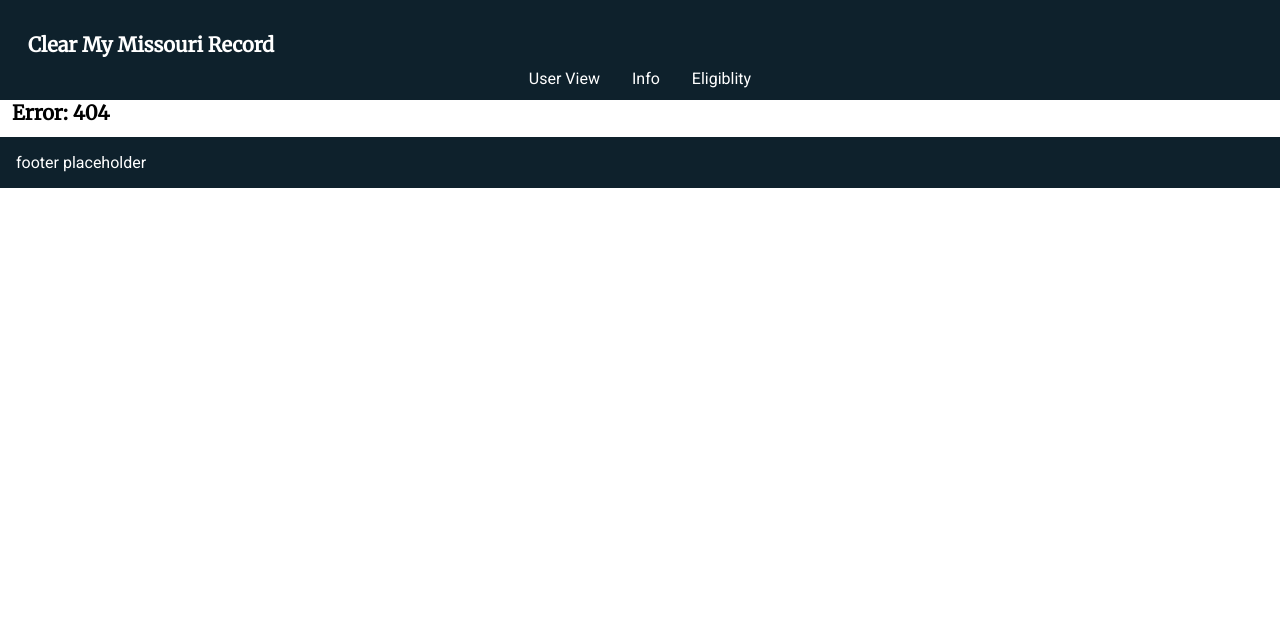
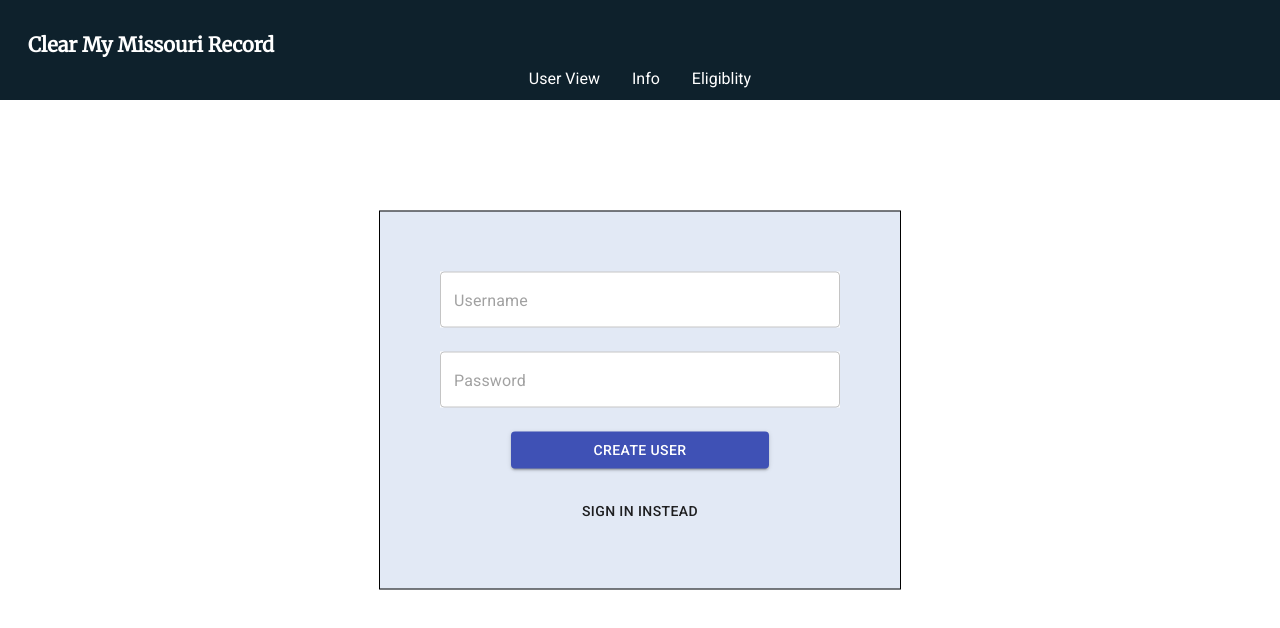
Before and after one commit to ShawonC/arch-city-cmr-app, a React (Create React App) app in the folder frontend/: page /newuser in a window 1280 px wide. Before the commit this address had no page. Shown: the top 628 px of the page. Built offline with nearby package versions, Linux system fonts and the light colour scheme.

Commit message:
Added some Login and NewUser Functionality

```diff
--- a/frontend/src/App.js
+++ b/frontend/src/App.js
@@ -3,8 +3,7 @@ import {
   BrowserRouter as Router,
   Switch,
   Route,
-  Redirect,
-  Link
+  Redirect
 } from "react-router-dom";
 
 import HeaderLink from './components/displays/headerLink'
@@ -15,6 +14,7 @@ import Eligiblity from './pages/eligibility';
 import Login from './pages/login';
 import UserView from './pages/userView';
 import NoMatch from './pages/noMatch';
+import NewUser from './pages/newUser'
 
 const homePath = '/';
 
@@ -39,6 +39,11 @@ const routes = [
     path: '/eligibility',
     label: 'Eligiblity',
     component: Eligiblity
+  },
+  {
+    path: '/newuser',
+    label: 'New User',
+    component: NewUser
   }
 
 ]
--- a/frontend/src/pages/login.jsx
+++ b/frontend/src/pages/login.jsx
@@ -1,8 +1,15 @@
-import React from 'react';
-import { Box, TextField, Grid, Button} from '@material-ui/core';
+import React, {Component} from 'react';
+import { Box, TextField, Grid, Button } from '@material-ui/core';
+import { withRouter } from 'react-router-dom';
 
 
-export default function Login() {
+class Login extends Component{
+
+  newUserRoute(){
+    this.props.history.push("/newuser")
+  }
+
+  render(){
     return (
       <Box className='login-window'
         border={1}>
@@ -35,7 +42,8 @@ export default function Login() {
             <Grid item xs={2}></Grid>
             <Grid item xs={6}>
               <Button variant='text'
-              fullWidth='true'>
+                fullWidth='true'
+                onClick={this.newUserRoute.bing(this)}>
                 Create Account
               </Button>
             </Grid>
@@ -48,4 +56,7 @@ export default function Login() {
           </Grid>
       </Box>
     );
+  }
 };
+
+export default withRouter(Login);
--- /dev/null
+++ b/frontend/src/pages/newUser.jsx
@@ -0,0 +1,45 @@
+import React from 'react';
+import { Box, TextField, Grid, Button} from '@material-ui/core';
+
+
+export default function NewUser() {
+	return (
+    <Box className='new-user'
+      border={1}>
+        <Grid container spacing={3}>
+          <Grid item xs={12}>
+          <TextField className='login-box'
+            placeholder='Username'
+            variant='outlined'
+            fullWidth='true'>
+              placeholder
+          </TextField>
+          </Grid>
+          <Grid item xs={12}>
+            <TextField className='login-box'
+              placeholder='Password'
+              variant='outlined'
+              fullWidth='true'>
+                placeholder
+            </TextField>
+          </Grid>
+          <Grid item xs={2}></Grid>
+          <Grid item xs={8}>
+            <Button fullWidth='true'
+              variant="contained"
+              color="primary"
+              >
+              Create User
+            </Button>
+          </Grid>
+          <Grid item xs={2}></Grid>
+          <Grid item xs={12}>
+            <Button variant='text'
+              fullWidth='true'>
+              Sign in instead
+            </Button>
+          </Grid>
+        </Grid>
+    </Box>
+  );
+};
--- a/frontend/src/pages/userView.jsx
+++ b/frontend/src/pages/userView.jsx
@@ -1,4 +1,4 @@
-import React, { useState, useRef, useEffect } from 'react';
+import React, { } from 'react';
 
 export default function UserView() {
 	return (
--- a/frontend/src/style.css
+++ b/frontend/src/style.css
@@ -199,3 +199,15 @@ body{
 .login-box {
     background-color: white;
 }
+
+/*new user styling*/
+
+.new-user {
+    position: absolute;
+    padding: 60px 60px;
+    left: 50%;
+    top: 50%;
+    transform: translate(-50%, -50%);
+    background-color:#e2e9f5;
+    max-width: 400px;
+}
```
Lines whose indentation alone changed are shown as unchanged.
